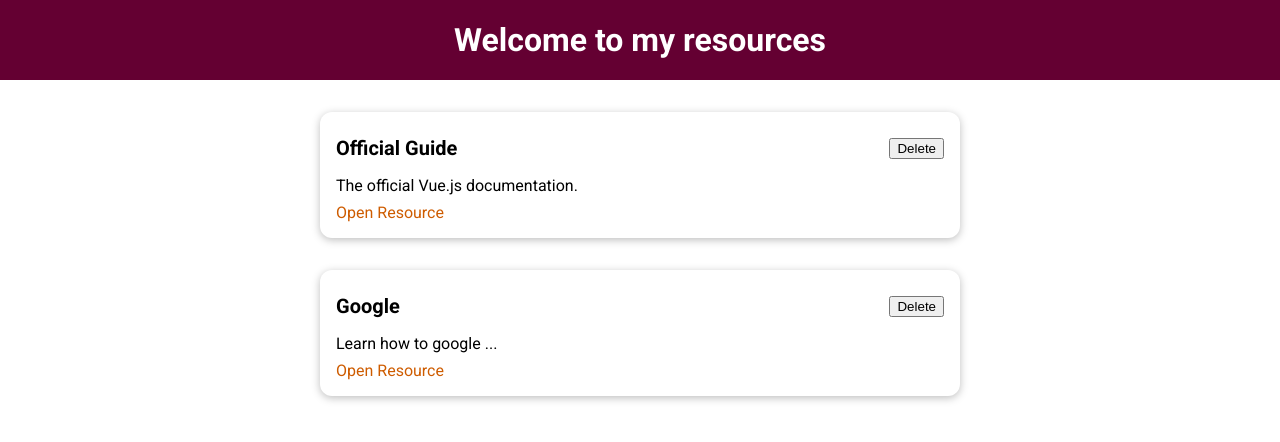
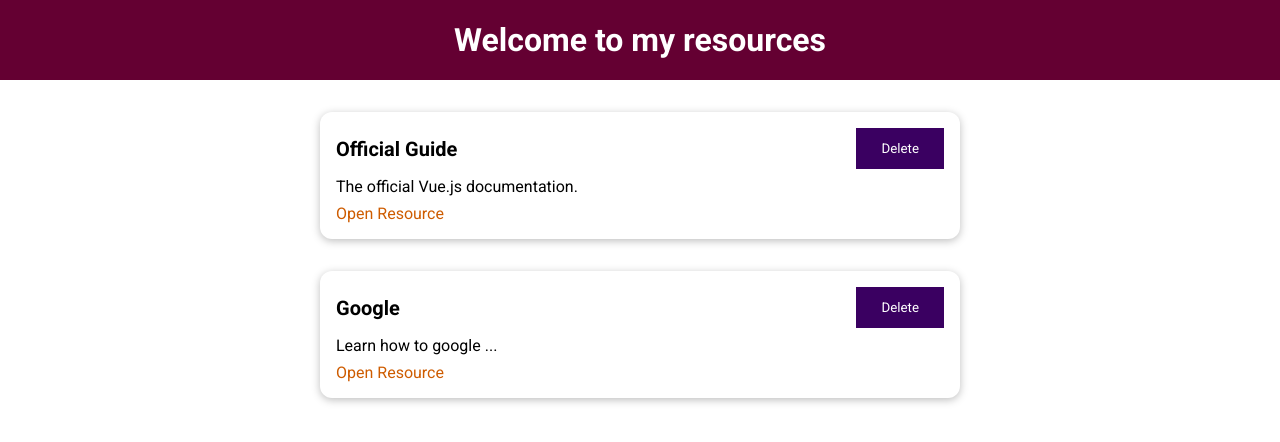
Before and after one commit to talebhammoude/vuejs-resources-app, a Vue app: page / in a window 1280 px wide. Shown: the top 442 px of the page. Built offline with nearby package versions, Linux system fonts and the light colour scheme.

Commit message:
adding UI - BaseButton

```diff
--- /dev/null
+++ b/src/components/UI/BaseButton.vue
@@ -0,0 +1,33 @@
+<template>
+    <button>
+        <slot></slot>
+    </button>
+</template>
+
+<style scoped>
+button {
+  padding: 0.75rem 1.5rem;
+  font-family: inherit;
+  background-color: #3a0061;
+  border: 1px solid #3a0061;
+  color: white;
+  cursor: pointer;
+}
+
+button:hover,
+button:active {
+  background-color: #270041;
+  border-color: #270041;
+}
+
+.flat {
+  background-color: transparent;
+  color: #3a0061;
+  border: none;
+}
+
+.flat:hover,
+.flat:active {
+  background-color: #edd2ff;
+}
+</style>
--- a/src/components/learning-resources/LearningResource.vue
+++ b/src/components/learning-resources/LearningResource.vue
@@ -3,7 +3,7 @@
         <base-card>
             <header>
                 <h3>{{ title }}</h3>
-                <button>Delete</button>
+                <base-button>Delete</base-button>
             </header>
 
             <p>{{ description }}</p>
--- a/src/main.js
+++ b/src/main.js
@@ -2,9 +2,11 @@ import { createApp } from 'vue';
 
 import App from './App.vue';
 import BaseCard from './components/UI/BaseCard.vue';
+import BaseButton from './components/UI/BaseButton.vue';
 
 
 const app = createApp(App);
 
 app.component('base-card', BaseCard);
+app.component('base-button', BaseButton);
 app.mount('#app');
```
